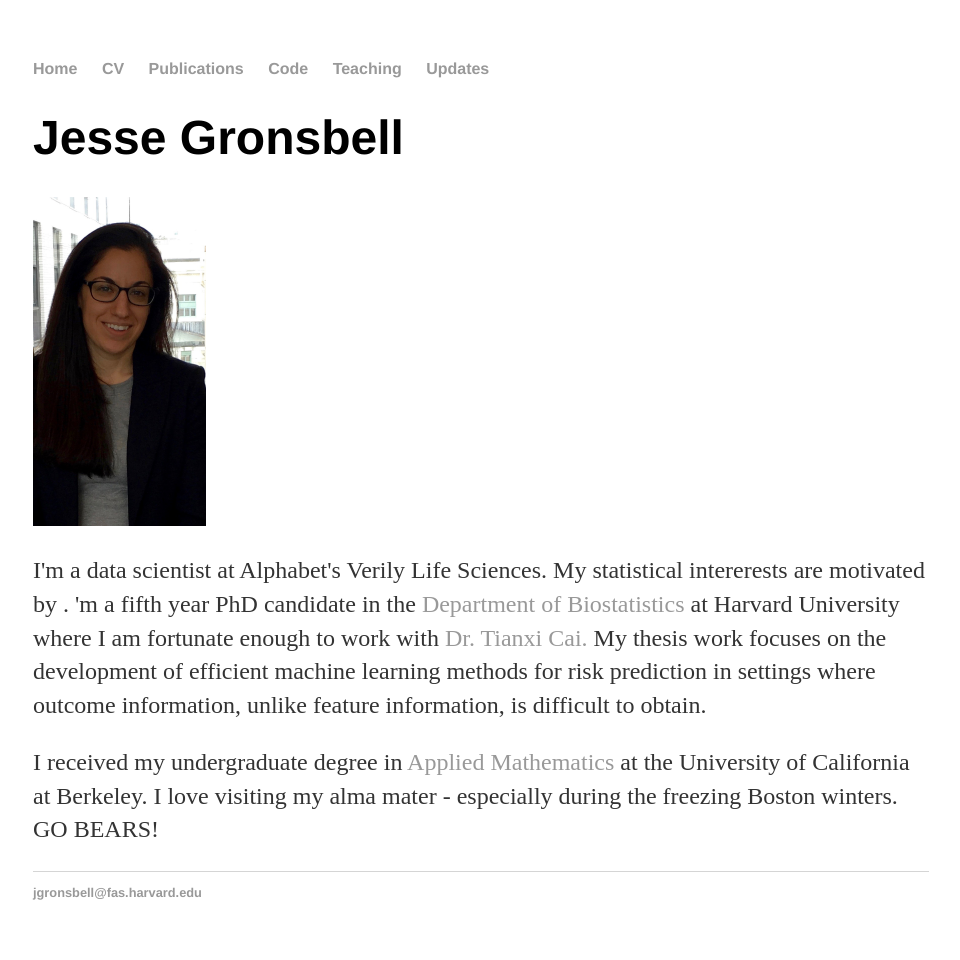
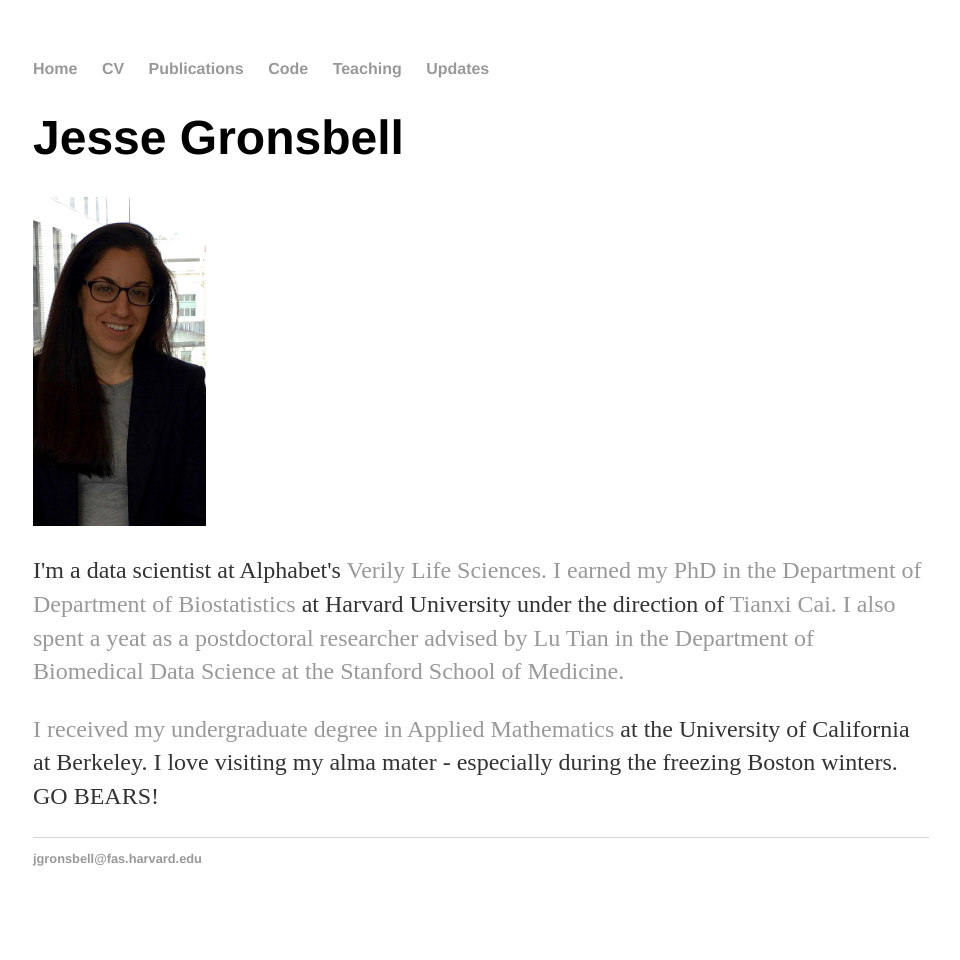
Before and after one commit to jgrons/old_website, a Jekyll site: the page built from index.html, in a window 1280 px wide. Shown: the whole page, without its empty margins (159-1119 px from the left). Built offline with Jekyll 4.4.1, drawn with Linux system fonts in a browser that asks for light colours; after the commit the page ends 926 px from its top, so only the background shows below that.

Commit message:
Update index.html

```diff
--- a/index.html
+++ b/index.html
@@ -10,14 +10,11 @@ title: Jessica Gronsbell
                   title="JG" alt="JG"/></a>
         </div>
 
-	<p> I'm a data scientist at Alphabet's Verily Life Sciences.  My statistical intererests are motivated by .
-		'm a fifth year PhD candidate in the <a href="https://www.hsph.harvard.edu/biostatistics/"> Department of
-		Biostatistics </a> at Harvard University
-		where I am fortunate enough to work with <a href="https://www.hsph.harvard.edu/tianxi-cai/">
-		Dr. Tianxi Cai.</a>
-		My thesis work focuses on
-		the development of efficient machine learning methods for risk prediction in settings
-		where outcome information, unlike feature information, is difficult to obtain.
+	<p> I'm a data scientist at Alphabet's <a href="https://verily.com/"> Verily Life Sciences.  I earned my PhD in the
+		Department of <a href="https://www.hsph.harvard.edu/biostatistics/"> Department of
+		Biostatistics </a> at Harvard University under the direction of <a href="https://www.hsph.harvard.edu/tianxi-cai/">
+		Tianxi Cai.  I also spent a yeat as a postdoctoral researcher advised by <a href="https://statistics.stanford.edu/people/lu-tian">
+		Lu Tian in the <a href="http://med.stanford.edu/dbds.html"> Department of Biomedical Data Science at the Stanford School of Medicine.
 		</p>
 
 		<p>
```
